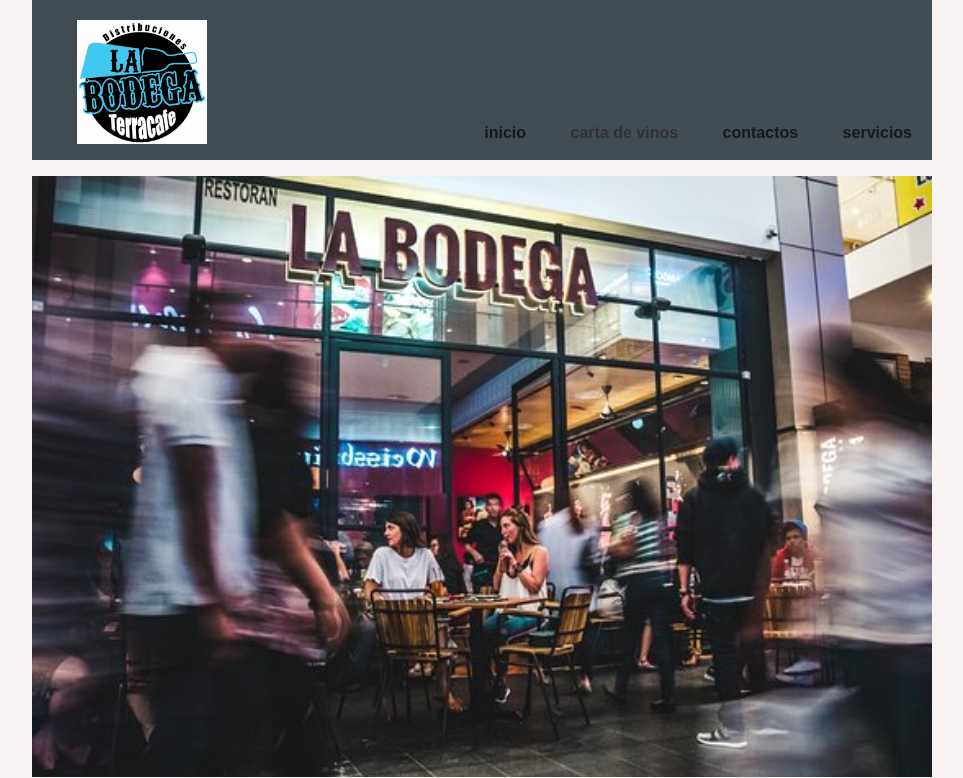
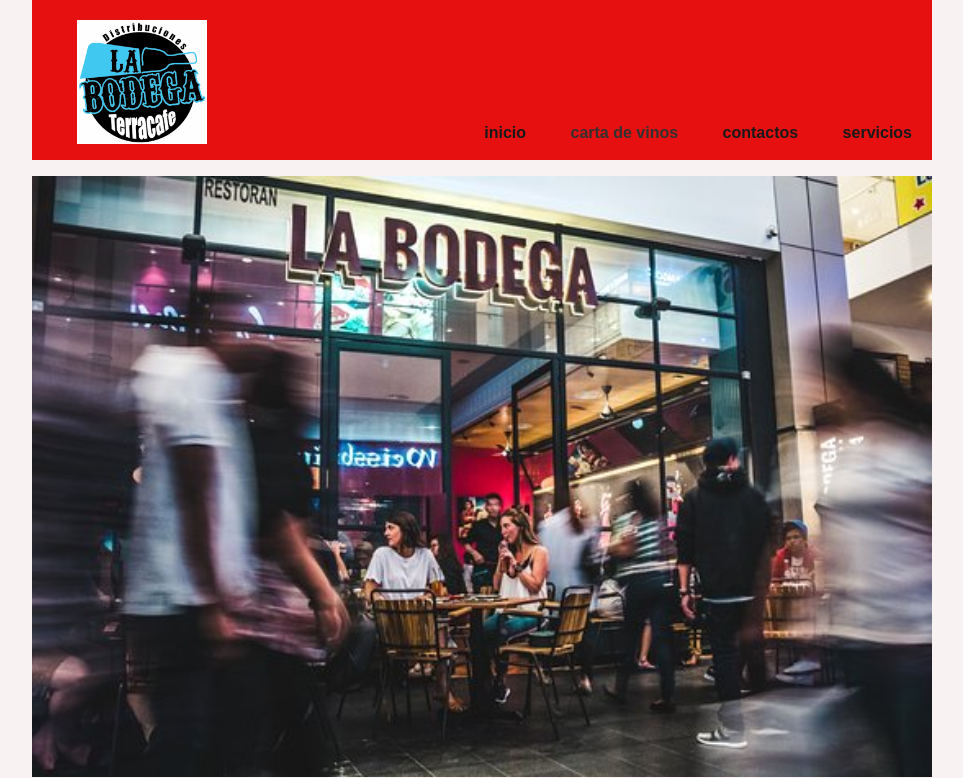
Before and after one commit to johan101429/PROYECTOLABODEGA, a plain HTML site: page index.html in a window 1280 px wide. Shown: the top 778 px of the page, without its empty margins (158-1121 px from the left). Drawn offline with Linux system fonts and the light colour scheme; grey boxes are pictures that could not be loaded.

Commit message:
se cambio el color de nav

```diff
--- a/css/style.css
+++ b/css/style.css
@@ -19,7 +19,7 @@ margin-bottom: 0;*/
 nav {
   width: 100%;
   height: 160px;
-  background-color: rgb(66, 76, 85);
+  background-color: rgb(231, 16, 16);
 }
 
 nav ul li {
```
